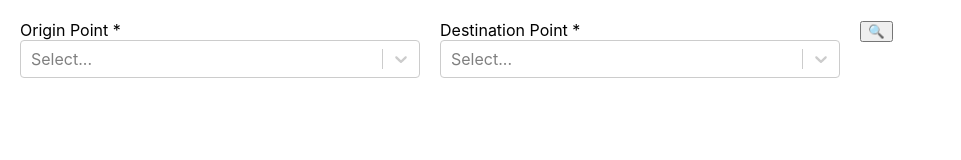
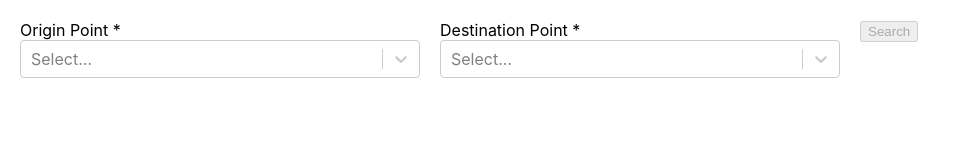
Before and after one commit to him-k/Cogo_Project, a React (Create React App) app in the folder frontend/: page / in a window 1280 px wide. Shown: the top 160 px of the page, without its empty margins (0-961 px from the left). Built offline with nearby package versions, Linux system fonts and the light colour scheme.

Commit message:
Update searchButton.js

```diff
--- a/frontend/src/searchButton.js
+++ b/frontend/src/searchButton.js
@@ -1,10 +1,17 @@
 // SearchButton.js
 import React from 'react';
 
-const SearchButton = () => (
-  <div className="field">
-    <button className="searchButton">🔍</button>
-  </div>
-);
+const SearchButton = ({ onClick, disabled }) => {
+  return (
+    <button
+      type="button"
+      onClick={onClick}
+      disabled={disabled}
+      className="search-button"
+    >
+      Search
+    </button>
+  );
+};
 
 export default SearchButton;
```
